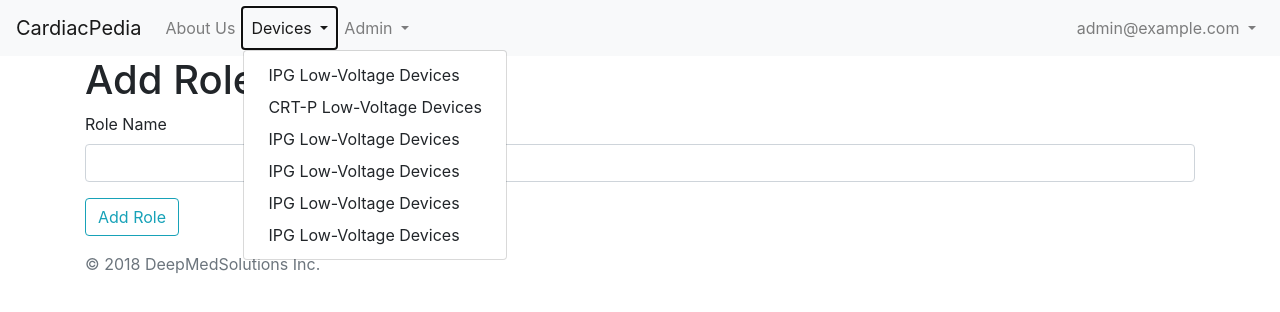
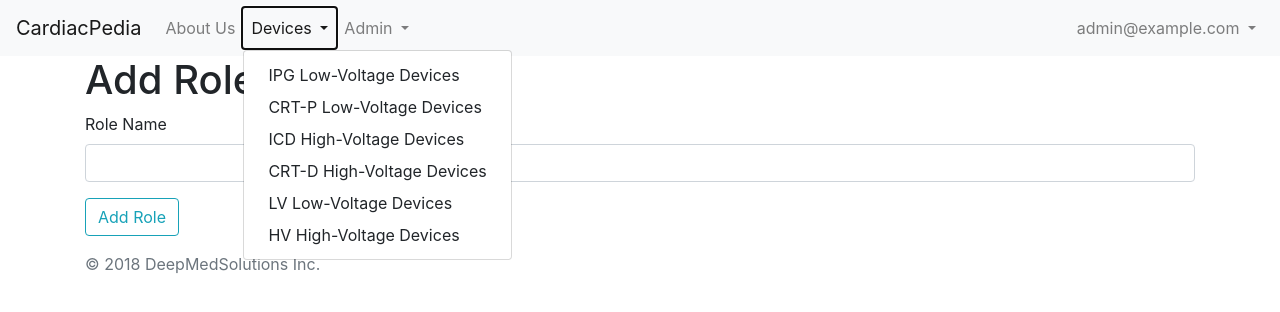
Before and after one commit to farbodab/cardiacpedia, a Flask app: template cardiacpedia/templates/Admin/add_roles.html in a window 1280 px wide, after a click on "Devices". Shown: the top 312 px of the page. Run offline with Flask 2, Linux system fonts and the light colour scheme; a user stored in the database is signed in; data comes from the database, SQL or seed files in the repository; the template is opened without the code that fills it: values that come from a table or form of the project are taken from there, most other values are stand-ins (such as "Sample title", 1, 10 or a date in 2020); some libraries are stand-ins or nearby versions.

Commit message:
Updated base

```diff
--- a/cardiacpedia/templates/base.html
+++ b/cardiacpedia/templates/base.html
@@ -30,10 +30,10 @@
             <div class="dropdown-menu" aria-labelledby="navbarDropdown">
               <a class="dropdown-item" href="{{ url_for('devices.ipg') }}">IPG Low-Voltage Devices</a>
               <a class="dropdown-item" href="{{ url_for('devices.crtp') }}">CRT-P Low-Voltage Devices</a>
-              <a class="dropdown-item" href="{{ url_for('devices.ipg') }}">IPG Low-Voltage Devices</a>
-              <a class="dropdown-item" href="{{ url_for('devices.ipg') }}">IPG Low-Voltage Devices</a>
-              <a class="dropdown-item" href="{{ url_for('devices.ipg') }}">IPG Low-Voltage Devices</a>
-              <a class="dropdown-item" href="{{ url_for('devices.ipg') }}">IPG Low-Voltage Devices</a>
+              <a class="dropdown-item" href="{{ url_for('devices.icd') }}">ICD High-Voltage Devices</a>
+              <a class="dropdown-item" href="{{ url_for('devices.crtd') }}">CRT-D High-Voltage Devices</a>
+              <a class="dropdown-item" href="{{ url_for('devices.lv') }}">LV Low-Voltage Devices</a>
+              <a class="dropdown-item" href="{{ url_for('devices.hv') }}">HV High-Voltage Devices</a>
             </div>
           </li>
           {% if current_user.has_roles('Admin') %}
```
